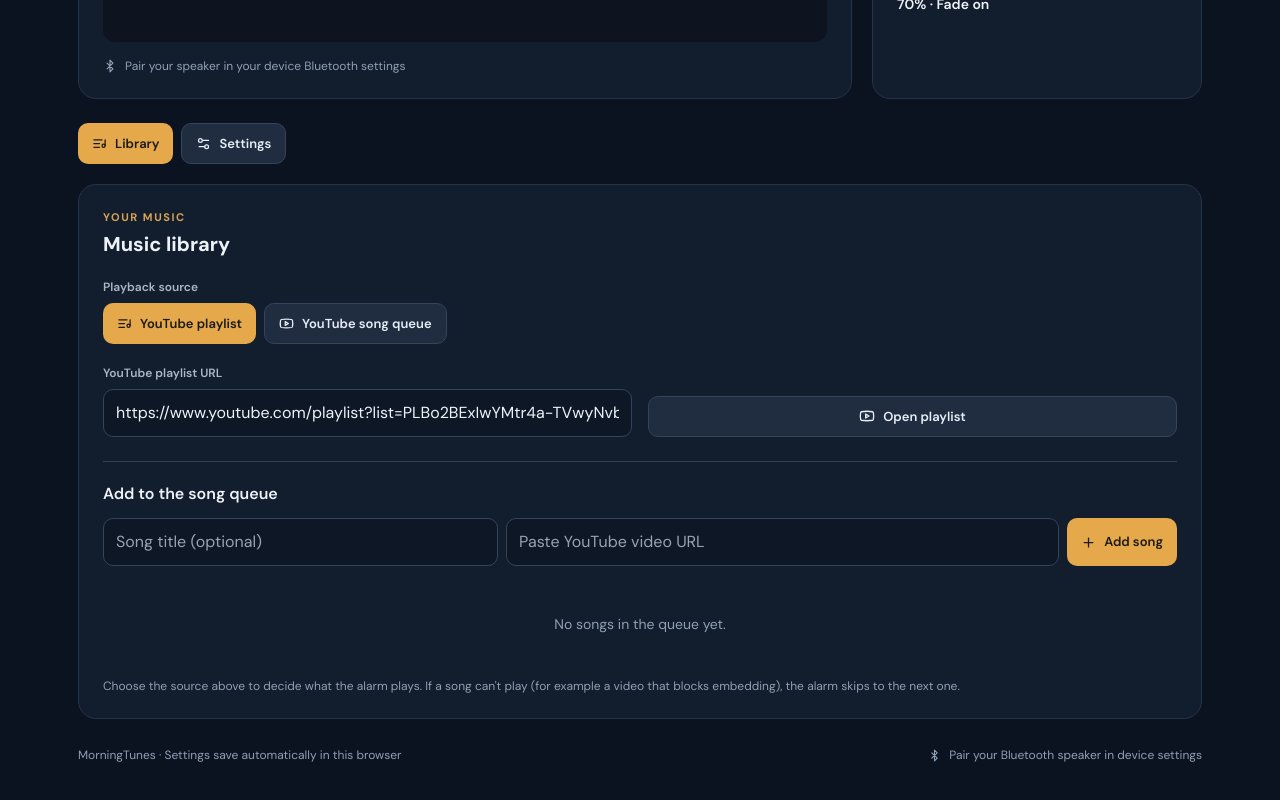
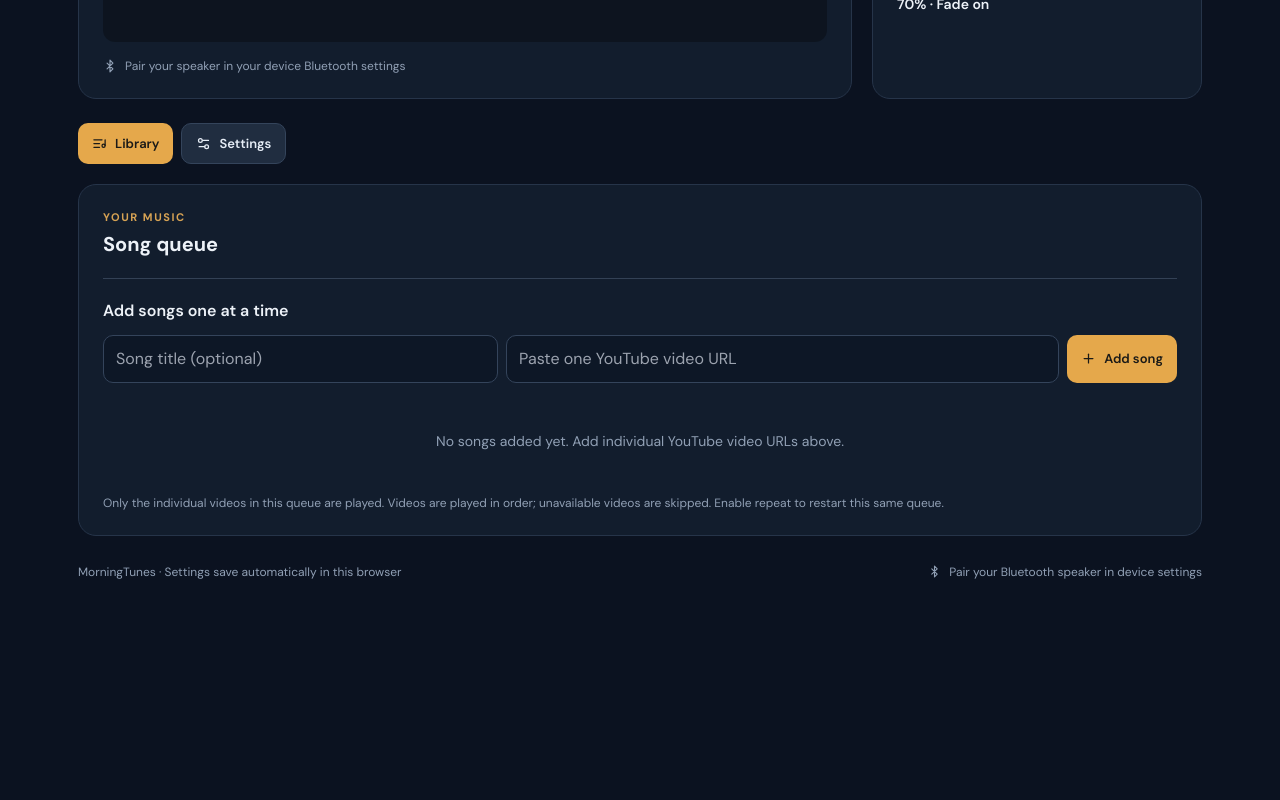
Before and after one commit to Karthik1772/Morning-Tunes, a Next.js app: page / in a window 1280 px wide. Shown: the part 640-1440 px from the top of the page. After the commit the page ends 1290 px from the top, so only its background shows below. Built offline with nearby package versions, Linux system fonts and the light colour scheme.

Commit message:
Replace playlist library with individual song queue

```diff
--- a/src/components/LibraryTab.tsx
+++ b/src/components/LibraryTab.tsx
@@ -1,6 +1,6 @@
 "use client";
 import { useState } from "react";
-import { ChevronDown, ChevronUp, Plus, Trash2, Youtube, ListMusic } from "lucide-react";
+import { ChevronDown, ChevronUp, Plus, Trash2, Youtube } from "lucide-react";
 import type { Settings, Song } from "@/lib/types";
 import { getVideoId } from "@/lib/youtube";
 import { uid } from "@/lib/uid";
@@ -13,55 +13,50 @@ export default function LibraryTab({ settings, patch }: Props) {
   const [msg, setMsg] = useState("");
 
   const addSong = () => {
-    const videoId = getVideoId(url);
-    if (!videoId) { setMsg("Enter a valid YouTube video URL"); return; }
+    const videoId = getVideoId(url.trim());
+    if (!videoId || !/^[\w-]{11}$/.test(videoId)) { setMsg("Enter a valid YouTube video URL"); return; }
+    if (settings.songs.some((song) => song.videoId === videoId)) { setMsg("That song is already in your queue"); return; }
     const song: Song = { id: uid(), kind: "youtube", videoId, title: title.trim() || `Song ${settings.songs.length + 1}`, url: `https://www.youtube.com/watch?v=${videoId}` };
-    patch({ songs: [...settings.songs, song] }); setUrl(""); setTitle(""); setMsg("");
+    patch({ songs: [...settings.songs, song] });
+    setUrl(""); setTitle(""); setMsg("");
   };
   const move = (i: number, d: number) => {
-    const a = [...settings.songs], j = i + d; if (j < 0 || j >= a.length) return;
-    [a[i], a[j]] = [a[j], a[i]]; patch({ songs: a });
+    const songs = [...settings.songs], j = i + d;
+    if (j < 0 || j >= songs.length) return;
+    [songs[i], songs[j]] = [songs[j], songs[i]];
+    patch({ songs });
   };
-  const remove = (s: Song) => patch({ songs: settings.songs.filter((x) => x.id !== s.id) });
+  const remove = (song: Song) => patch({ songs: settings.songs.filter((x) => x.id !== song.id) });
 
   return (
     <section className="panel p-6">
       <div className="eyebrow mb-1">Your music</div>
-      <h2 className="text-xl font-bold mb-5">Music library</h2>
-      <label className="label">Playback source</label>
-      <div className="flex gap-2 mb-5">
-        <button className={`btn ${settings.musicSource === "playlist" ? "btn-primary" : "btn-secondary"}`} onClick={() => patch({ musicSource: "playlist" })}><ListMusic size={15} /> YouTube playlist</button>
-        <button className={`btn ${settings.musicSource === "songs" ? "btn-primary" : "btn-secondary"}`} onClick={() => patch({ musicSource: "songs" })}><Youtube size={15} /> YouTube song queue</button>
-      </div>
-      <div className="grid md:grid-cols-2 gap-4 mb-6">
-        <div><label className="label">YouTube playlist URL</label><input className="field" value={settings.playlistUrl} onChange={(e) => patch({ playlistUrl: e.target.value })} /></div>
-        <div className="flex items-end"><a className="btn btn-secondary w-full" href={settings.playlistUrl} target="_blank" rel="noreferrer"><Youtube size={16} /> Open playlist</a></div>
-      </div>
+      <h2 className="text-xl font-bold mb-5">Song queue</h2>
       <div className="border-t border-slate-700 pt-5">
-        <h3 className="font-semibold mb-3">Add to the song queue</h3>
+        <h3 className="font-semibold mb-3">Add songs one at a time</h3>
         <div className="grid md:grid-cols-[1fr_1.4fr_auto] gap-2">
           <input className="field" value={title} onChange={(e) => setTitle(e.target.value)} placeholder="Song title (optional)" />
-          <input className="field" value={url} onChange={(e) => setUrl(e.target.value)} placeholder="Paste YouTube video URL" />
+          <input className="field" value={url} onChange={(e) => setUrl(e.target.value)} onKeyDown={(e) => { if (e.key === "Enter") addSong(); }} placeholder="Paste one YouTube video URL" />
           <button className="btn btn-primary" onClick={addSong}><Plus size={15} /> Add song</button>
         </div>
         {msg && <p className="text-xs mt-3 text-amber-200" role="status">{msg}</p>}
       </div>
       <div className="mt-6 space-y-2">
-        {settings.songs.length === 0 ? <p className="muted text-sm py-6 text-center">No songs in the queue yet.</p> : settings.songs.map((s, i) => (
-          <div key={s.id} className="flex items-center gap-3 p-3 rounded-xl bg-slate-900/60 border border-slate-800">
+        {settings.songs.length === 0 ? <p className="muted text-sm py-6 text-center">No songs added yet. Add individual YouTube video URLs above.</p> : settings.songs.map((song, i) => (
+          <div key={song.id} className="flex items-center gap-3 p-3 rounded-xl bg-slate-900/60 border border-slate-800">
             <Youtube size={17} className="text-red-400" />
             <div className="flex-1 min-w-0">
-              <div className="text-sm font-semibold truncate">{s.title}</div>
-              <a className="text-xs muted" href={s.url} target="_blank" rel="noreferrer">Open video</a>
+              <div className="text-sm font-semibold truncate">{song.title}</div>
+              <a className="text-xs muted" href={song.url} target="_blank" rel="noreferrer">Open video</a>
             </div>
             <span className="text-xs muted">#{i + 1}</span>
-            <button aria-label="Move up" onClick={() => move(i, -1)}><ChevronUp size={17} /></button>
-            <button aria-label="Move down" onClick={() => move(i, 1)}><ChevronDown size={17} /></button>
-            <button aria-label="Remove song" onClick={() => remove(s)}><Trash2 size={16} className="text-rose-300" /></button>
+            <button aria-label="Move up" onClick={() => move(i, -1)} disabled={i === 0}><ChevronUp size={17} /></button>
+            <button aria-label="Move down" onClick={() => move(i, 1)} disabled={i === settings.songs.length - 1}><ChevronDown size={17} /></button>
+            <button aria-label="Remove song" onClick={() => remove(song)}><Trash2 size={16} className="text-rose-300" /></button>
           </div>
         ))}
       </div>
-      <p className="text-xs muted mt-5">Choose the source above to decide what the alarm plays. If a song can&apos;t play (for example a video that blocks embedding), the alarm skips to the next one.</p>
+      <p className="text-xs muted mt-5">Only the individual videos in this queue are played. Videos are played in order; unavailable videos are skipped. Enable repeat to restart this same queue.</p>
     </section>
   );
 }
```
